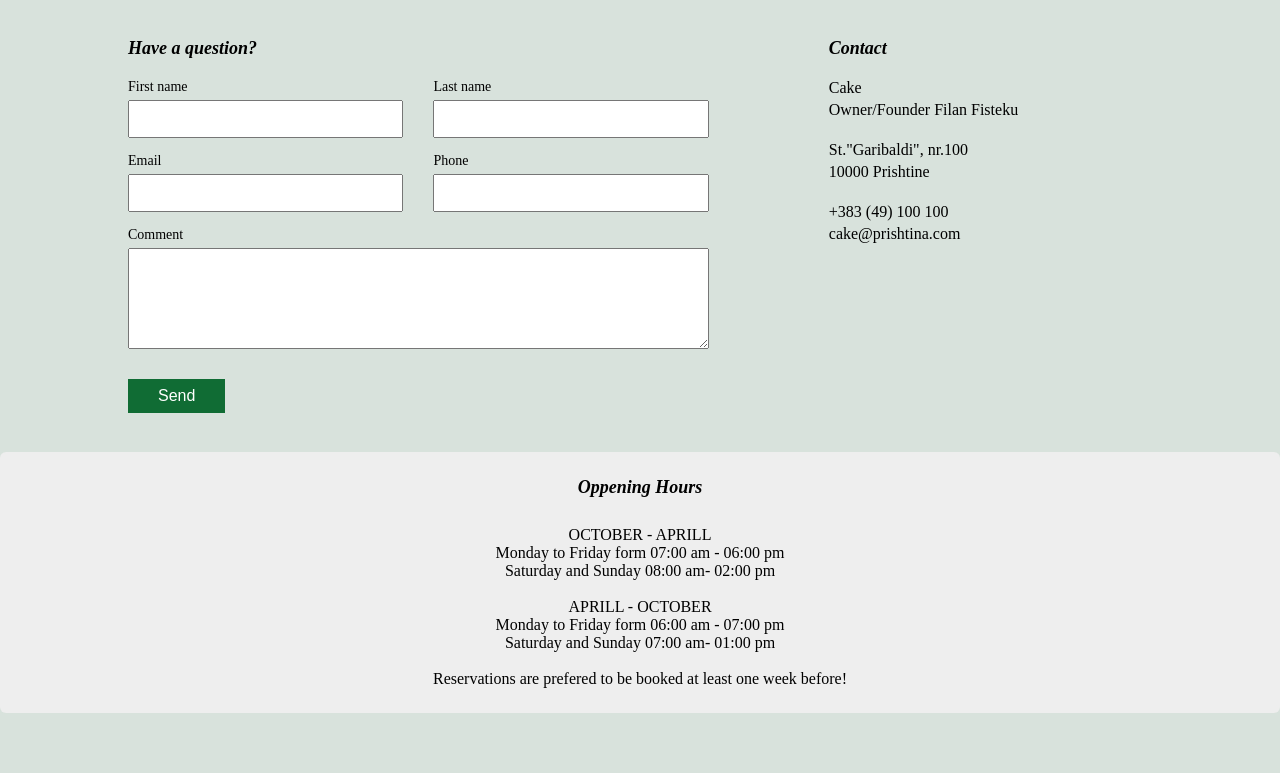
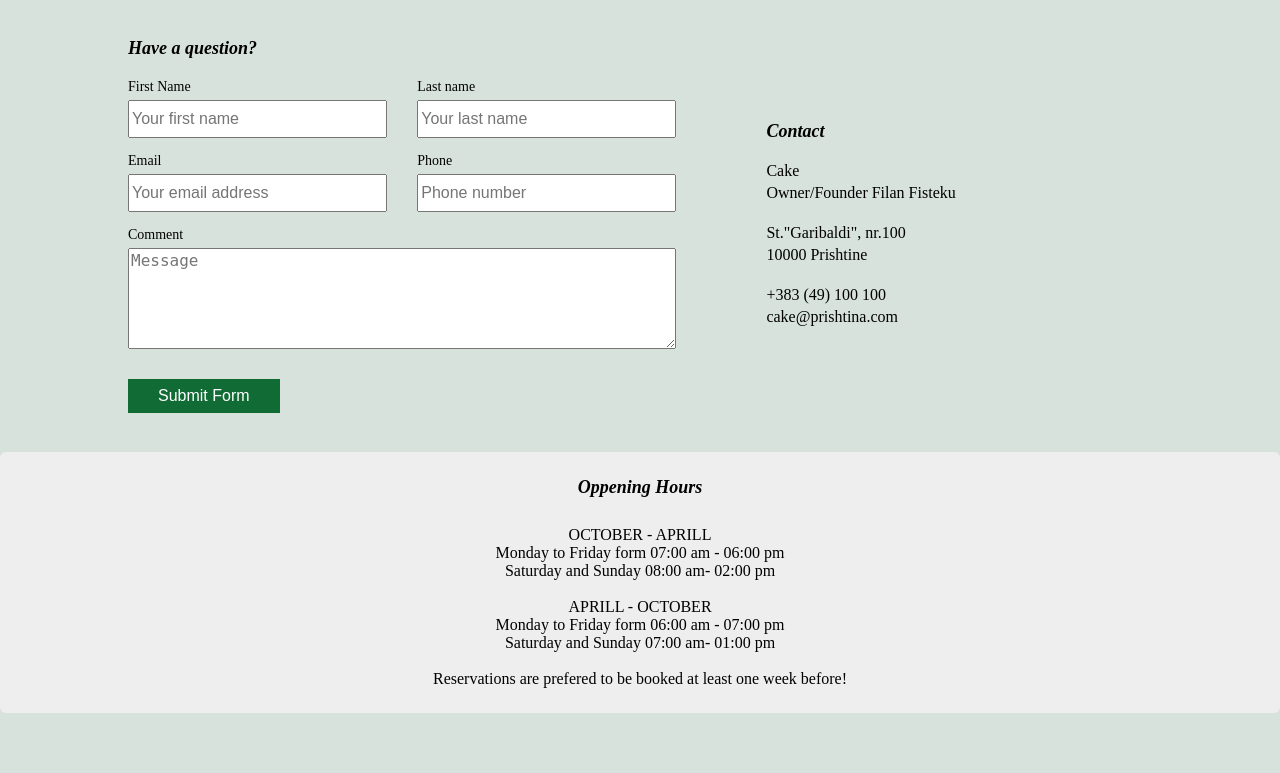
Before and after one commit to DoruntinaKorca/InxhinieriEWeb-it, a PHP site: page /ContactUs.html in a window 1280 px wide. Shown: the part 60-833 px from the top of the page. Run offline with PHP 8.4, Linux system fonts and the light colour scheme; some libraries are stand-ins or nearby versions.

Commit message:
Validimi , dhe permiresime ne style dhe html
Validimi i kontakt formes me javascript dhe permiresim tjera ne style dhe html

```diff
--- a/AboutUs.html
+++ b/AboutUs.html
@@ -57,7 +57,7 @@
           </div>
         </div>
 
-          <div class="aboutus_grid">
+          <div class="about_container">
 
                   <div class="about_item">
                     <img class="photos" src="Images/cake1.jpg" alt="">
--- a/ContactUs.html
+++ b/ContactUs.html
@@ -35,41 +35,75 @@
              <div class="top">
                  <h3><i>Have a question?</i></h3>
              </div>
-
-            <form class="contact_form">
+             <form>
                <div class="form_unit">
                    <div class="form_control">
-                    <label>First name</label>
-                    <input type="text" id="contact_input">
+                       <label>First Name</label>
+                         <input
+                           name="name"
+                           id="name"
+                           type="text"
+                           class="contact_input"
+                           placeholder="Your first name"
+                         />
+                       <div class="error-hint hidden">Name is required</div>
                    </div>
 
                    <div class="form_control">
                        <label>Last name</label>
-                    <input type="text" id="contact_input">
+                       <input
+                           name="lastname"
+                           type="text"
+                           class="contact_input"
+                           id="lastname"
+                           placeholder="Your last name"/>
+                       <div class="error-hint hidden">Last name is required</div>
                      </div>
                </div>
 
                <div class="form_unit">
                      <div class="form_control">
                        <label>Email</label>
-                    <input type="email" id="contact_input">
+                       <input
+                           name="email"
+                           type="text"
+                           class="contact_input"
+                           id="email"
+                           placeholder="Your email address"/>
+                       <div class="error-hint hidden">Email is invalid</div>
                      </div>
-
                      <div class="form_control">
                          <label>Phone</label>
-                    <input type="phone" id="contact_input">
+                         <input
+                             name="phone"
+                             type="phone"
+                             class="contact_input"
+                             id="phone"
+                             placeholder="Phone number"/>
+                         <div class="error-hint hidden">Phone is invalid</div>
                      </div>
                </div>
 
                      <div class="form_control">
                          <label>Comment</label>
-                    <textarea rows="5" cols="20" id="contact_textarea"></textarea>
+                         <textarea
+                             name="message"
+                             rows="5" cols="10"
+                             class="contact_textarea"
+                             id="message"
+                             placeholder="Message"></textarea>
+                         <div class="error-hint hidden">Message is required</div>
                        </div>
 
-                <div id="send">
-                    <button class="btn btn_send" type="button">Send</button>
+                       <button type="submit">Submit Form</button>
+
+
+             </form>
+
+             <div class="thank-you hidden">
+               Thank you for your feedback!
              </div>
-            </form>
+
            </div>
 
            <div class="contact_info">
@@ -106,5 +140,6 @@
            </div>
          </div>
      </main>
+     <script src="js/contactvalidim.js"></script>
    </body>
  </html>
--- a/css/style.css
+++ b/css/style.css
@@ -1071,29 +1071,21 @@ border-style: solid;
 
 /*---------------PJESA E CONTACT-----------------*/
 
-.contact_photo img{
-  width: 100%;
-  height: 100%;
-  position: relative;
-  background-size: cover;
-  background-position: 60%;
-  background-repeat: no-repeat;
-  background-color: rgb(167 127 164 / 40%);
-  background-blend-mode: multiply;
-}
-
 .all_unit{
   display: block;
-  grid-gap: 30px;
   padding-bottom: 60px;
   background-color: #d8e2dc;
 }
 
 .contact_unit{
 display: flex;
+align-items: center;
 padding: 3% 5%;
-margin: 0 0 0 5%;
-grid-gap: 60px;
+margin: 0 5% 0 5%;
+}
+
+.contact_textarea{
+max-width: 100%;
 }
 
 .contact{
@@ -1147,49 +1139,121 @@ text-align: center;
 }
 
 .form_control{
-display: grid;
-margin-bottom: 15px;
-font-size: 16px;
-width: 100%;
-color: #000;
+  display: flex;
+  margin-bottom: 15px;
+  margin-right: 30px;
+  font-size: 16px;
+  width: 100%;
+  color: #000;
+  flex-direction: column;
 }
 
 .form_unit{
   display: flex;
-  grid-gap: 30px;
-}
-
-.btn_send{
+}
+
+button{
+  text-align: center;
   font-size: 16px;
   padding: 8px 30px;
   border: none;
   background: #106c34;
   color: #fff;
   margin-top: 15px;
-  font-weight: 500;
-}
-
-.btn_send:hover{
+  font-weight: 500;*/
+}
+
+button:hover{
   background: #00722c;
 }
+
+input.invalid {
+  border: 1px solid red;
+}
+
+.error-hint{
+  color: red;
+  font-size: 14px;
+  margin-top: 6px;
+}
+
+.hidden{
+  display: none;
+}
+
+.thank-you{
+  padding: 40px;
+  font-size: 32px;
+  text-align: center;
+}
+
+.error-border{
+  border-bottom: 1px solid red;
+}
+
+#source {
+  color: #28A745;
+}
+
 
 label{
   font-size: 14px;
   padding-bottom: 5px;
 }
 
-#contact_input{
+.contact_input{
   height: 32px;
   font-size: 16px;
 }
 
-#contact_textarea{
+.contact_textarea{
+  margin-right: 30px;
   font-size: 16px;
 }
 
-
-
-
+@media (max-width: 1000px){
+  .contact_unit{
+    flex-direction: column;
+    margin-bottom: 15px;
+  }
+  .contact{
+    width: 90%;
+  }
+  .contact_info{
+    padding-top: 40px;
+    padding-left:0 !important;
+  }
+
+  .contact_unit{
+    align-items: flex-start;
+  }
+
+
+}
+
+@media (max-width: 740px){
+  .form_unit{
+    flex-direction: column;
+  }
+
+  .contact_info{
+    padding-top: 40px;
+    padding-left:0 !important;
+  }
+
+  .contact_unit{
+    align-items: flex-start;
+  }
+
+  .contact_textarea {
+    margin-right: 0;
+  }
+
+  .contact{
+    width: 85%;
+  }
+
+}
 
 
 
--- /dev/null
+++ b/js/contactvalidim.js
@@ -0,0 +1,82 @@
+
+const isValidEmail = (email) => {
+    const re = /^(([^<>()\[\]\\.,;:\s@"]+(\.[^<>()\[\]\\.,;:\s@"]+)*)|(".+"))@((\[[0-9]{1,3}\.[0-9]{1,3}\.[0-9]{1,3}\.[0-9]{1,3}\])|(([a-zA-Z\-0-9]+\.)+[a-zA-Z]{2,}))$/;
+    return re.test(String(email).toLowerCase());
+  };
+
+  const isValidPhone = (phone) => {
+    const re = /^[\+]?[(]?[0-9]{3}[)]?[-\s\.]?[0-9]{3}[-\s\.]?[0-9]{4,6}$/im;
+    return re.test(String(phone).toLowerCase());
+  };
+
+  const form = document.querySelector('form');
+  const thankYou = document.querySelector(".thank-you");
+  const nameInput = document.querySelector('input[name="name"]');
+  const lastnameInput = document.querySelector('input[name="lastname"]');
+  const emailInput = document.querySelector('input[name="email"]');
+  const phoneInput = document.querySelector('input[name="phone"]');
+  const messageInput = document.querySelector('textarea[name="message"]');
+
+  const inputs = [nameInput, lastnameInput, emailInput, phoneInput, messageInput];
+
+  let isFormValid = false;
+  let isValidationOn = false;
+
+  const resetElm = (elm) => {
+    elm.classList.remove('invalid');
+    elm.nextElementSibling.classList.add("hidden");
+  };
+
+  const invalidateElm = (elm) => {
+    elm.classList.add("invalid");
+    elm.nextElementSibling.classList.remove("hidden");
+  };
+
+  const validateInputs = () => {
+    if (!isValidationOn) return;
+
+    isFormValid = true;
+    inputs.forEach(resetElm);
+
+    if (!nameInput.value){
+      isFormValid = false;
+      invalidateElm(nameInput);
+    }
+
+    if (!lastnameInput.value){
+      isFormValid = false;
+      invalidateElm(lastnameInput);
+    }
+
+    if (!isValidEmail(emailInput.value)) {
+      isFormValid = false;
+      invalidateElm(emailInput);
+    }
+
+    if (!isValidPhone(phoneInput.value)) {
+      isFormValid = false;
+      invalidateElm(phoneInput);
+    }
+
+    if (!messageInput.value) {
+      isFormValid = false;
+      invalidateElm(messageInput);
+    }
+
+  }
+
+  form.addEventListener("submit", (e) => {
+    e.preventDefault();
+    isValidationOn = true;
+    validateInputs ();
+    if (isFormValid){
+      form.remove();
+      thankYou.classList.remove('hidden');
+    }
+  });
+
+  inputs.forEach((input) => {
+    input.addEventListener("input", () => {
+      validateInputs();
+    });
+  });
```
Also changed, not shown: other parts of css/style.css (+18 -21 lines). Lines whose indentation alone changed are shown as unchanged.
